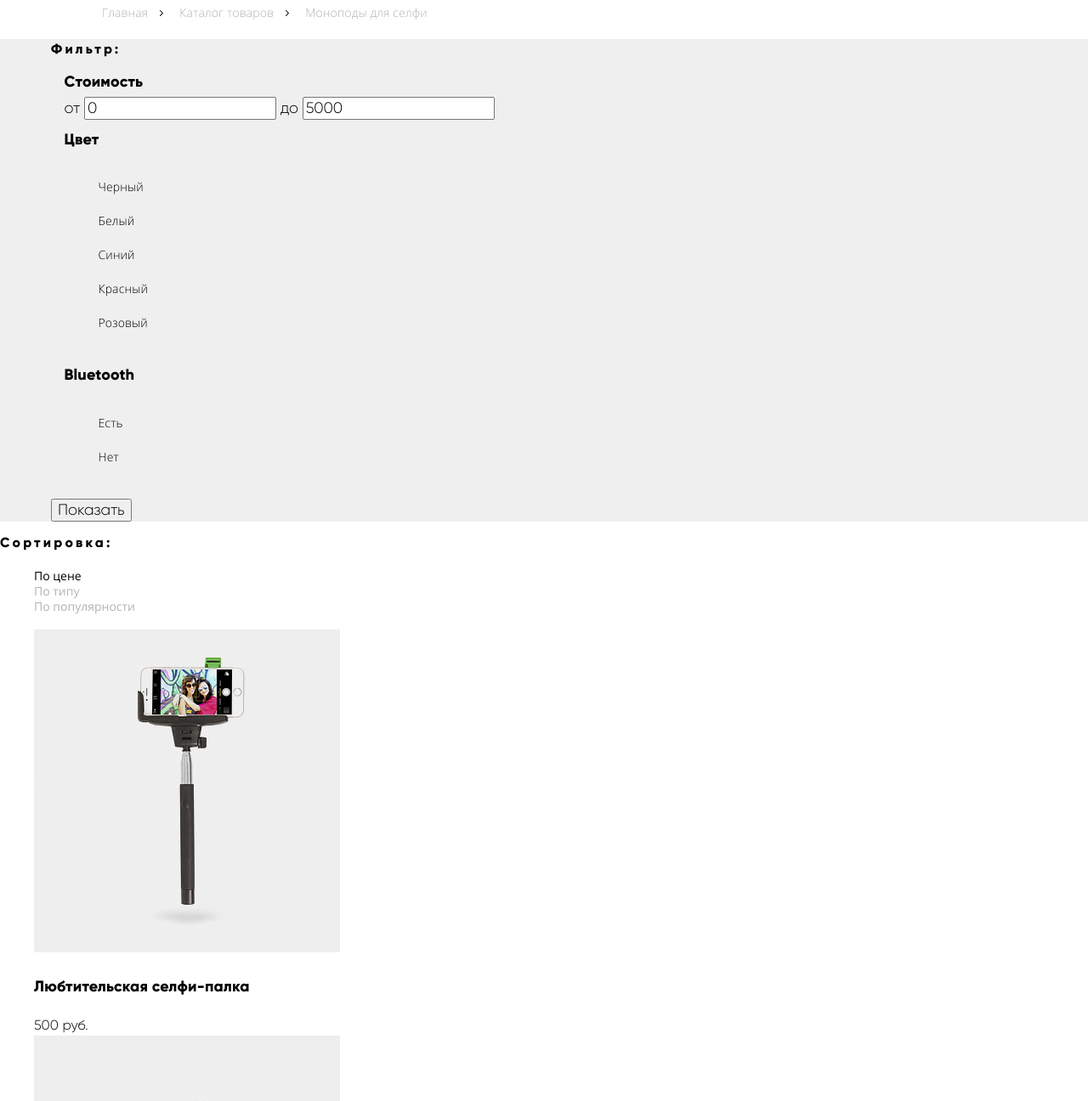
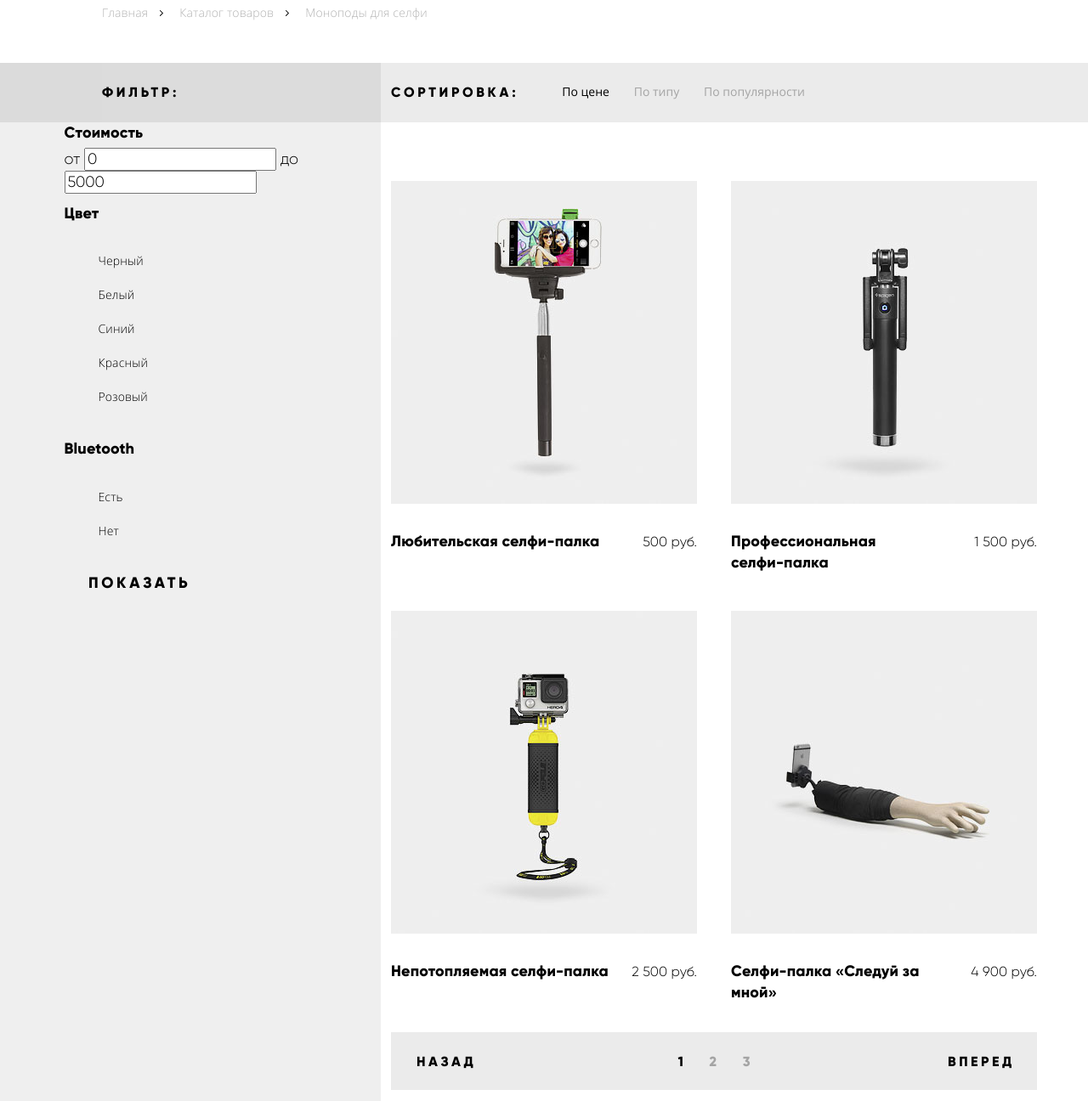
Before and after one commit to loveravel/799215-device, a plain HTML site: page catalog.html in a window 1280 px wide. Shown: the part 331-1627 px from the top of the page at 85% size. Drawn offline with Linux system fonts and the light colour scheme.

Commit message:
Сетки каталога

```diff
--- a/catalog.html
+++ b/catalog.html
@@ -48,9 +48,8 @@
                 </ul>
             </nav>
         </header>
-        <main class="wrapper">
+        <main>
             <div class="container">
-            <div class="container-inner">
                 <h1 class="page-title">Моноподы для селфи</h1>
                 <div class="breadcrumbs">
                     <a href="index.html">Главная</a>
@@ -58,10 +57,22 @@
                     <a class="breadcrumbs-current">Моноподы для селфи</a>
                 </div>
             </div>
+            <div class="catalog-titles-wrapper">
+                <div class="container">
+                <h2 class="filter-nav">Фильтр:</h2>
+                    <section class="sorting-nav">
+                        <h2>Сортировка:</h2>
+                        <div class="sorting-list">
+                            <a class="sorting-current">По цене</a>
+                            <a>По типу</a>
+                            <a>По популярности</a>
                         </div>
-            <div class="wrapper-filters">
-            <section class="filters container">
-                <h2>Фильтр:</h2>
+                    </section>
+                </div>
+            </div>
+            <div class="catalog-wrapper">
+                <div class="container">
+                    <section class="filters">
                         <form class="filter" method="get" action="https://echo.htmlacademy.ru">
                             <fieldset class="filter-item filter-item-price">
                                 <legend class="filter-title">Стоимость</legend>
@@ -115,19 +126,10 @@
                                     </li>
                                 </ul>
                             </fieldset>
-                    <button class="btn" type="submit">Показать</button>
+                            <button class="btn-default" type="submit">Показать</button>
                         </form>
                     </section>
-            </div>
-            <section class="sorting-nav">
-                <h2>Сортировка:</h2>
-                <ul class="sorting-list">
-                    <li class="sorting-current">По цене</li>
-                    <li>По типу</li>
-                    <li>По популярности</li>
-                </ul>
-            </section>
-
+                    <div class="content">
                         <section class="items">
                             <ul class="catalog-items">
                                 <li class="catalog-item">
@@ -135,34 +137,44 @@
                                     <span class="new visually-hidden">New</span>
                                     <a class="btn visually-hidden" href="#">В корзину</a>
                                     <a class="btn-two visually-hidden" href="#">Добавить к сравнению</a>
-                        <h3><a class="item-title" href="catalog-item.html">Любтительская селфи-палка</a></h3>
+                                    <div class="catalog-item-name">
+                                        <h3><a class="item-title" href="catalog-item.html">Любительская селфи-палка</a></h3>
                                         <b>500 руб.</b>
+                                    </div>
                                 </li>
                                 <li class="catalog-item">
                                     <img src="img/item-2.jpg" width="360" height="380" alt="Профессиональная селфи-палка">
                                     <span class="new visually-hidden">New</span>
-                        <a class="btn" href="#">В корзину</a>
-                        <a class="btn-two" href="#">Добавить к сравнению</a>
-                        <h3><a class="item-title" href="catalog-item.html">Профессиональная селфи-палка</a></h3>
+                                    <a class="btn visually-hidden" href="#">В корзину</a>
+                                    <a class="btn-two visually-hidden" href="#">Добавить к сравнению</a>
+                                    <div class="catalog-item-name">
+                                        <h3><a class="item-title" href="catalog-item.html">Профессиональная<br>селфи-палка</a></h3>
                                         <b>1 500 руб.</b>
+                                    </div>
                                 </li>
                                 <li class="catalog-item">
                                     <img src="img/item-3.jpg" width="360" height="380" alt="Непотопляемая селфи-палка">
                                     <span class="new visually-hidden">New</span>
-                        <a class="btn" href="#">В корзину</a>
-                        <a class="btn-two" href="#">Добавить к сравнению</a>
+                                    <a class="btn visually-hidden" href="#">В корзину</a>
+                                    <a class="btn-two visually-hidden" href="#">Добавить к сравнению</a>
+                                    <div class="catalog-item-name">
                                         <h3><a class="item-title" href="catalog-item.html">Непотопляемая селфи-палка</a></h3>
                                         <b>2 500 руб.</b>
+                                    </div>
                                 </li>
                                 <li class="catalog-item">
                                     <img src="img/item-4.jpg" width="360" height="380" alt="Селфи-палка «Следуй за мной»">
-                        <span class="new">New</span>
-                        <a class="btn" href="#">В корзину</a>
-                        <a class="btn-two" href="#">Добавить к сравнению</a>
+                                    <span class="new visually-hidden">New</span>
+                                    <a class="btn visually-hidden" href="#">В корзину</a>
+                                    <a class="btn-two visually-hidden" href="#">Добавить к сравнению</a>
+                                    <div class="catalog-item-name">
                                         <h3><a class="item-title" href="catalog-item.html">Селфи-палка «Следуй за мной»</a></h3>
                                         <b>4 900 руб.</b>
+                                    </div>
                                 </li>
                             </ul>
+                        </section>
+                        <section class="pagination">
                             <ul class="pagination-list">
                                 <li class="pagination-item"><a href="#">Назад</a></li>
                                 <li class="pagination-item pagination-item-current"><a>1</a></li>
@@ -171,9 +183,12 @@
                                 <li class="pagination-item"><a href="#">Вперед</a></li>
                             </ul>
                         </section>
+                    </div>
+                </div>
+            </div>
         </main>
          <div class="wrapper main-footer-wrapper">
-            <footer class="main-footer container">
+            <footer class="main-footer main-footer-inner container">
                     <div class="footer-left">
                         <a class="main-footer-logo" href="index.html">Device</a>
                         <p>г. Москва, ул. Строителей, 15</p>
--- a/css/style.css
+++ b/css/style.css
@@ -33,6 +33,7 @@
 /*---General---*/
 
 body {
+    min-width: 1240px;
     margin: 0;
     padding: 0;
 
@@ -769,6 +770,7 @@ a {
     padding: 0;
     margin-top: 36px;
     margin-bottom: 23px;
+    margin-left: 60px;
     font-size: 47px;
     line-height: 48px;
     font-weight: 800;
@@ -777,6 +779,8 @@ a {
 
 .breadcrumbs {
     display: inline-block;
+    margin-bottom: 41px;
+    margin-left: 60px;
 }
 
 .breadcrumbs a {
@@ -818,16 +822,87 @@ a {
     display: none;
 }
 
-.wrapper-filters {
-    background-color: #efefef;
+.catalog-titles-wrapper {
+    width: 100%;
+    background: linear-gradient(to right,#dbdbdb 0%,#dbdbdb 35%,#ebebeb 35%,#ebebeb 100%);
 }
 
-.filters h2,
-.sorting-nav h2 {
+.catalog-titles-wrapper .container {
+    display: flex;
+    position: relative;
+}
+
+.catalog-titles-wrapper h2 {
+    margin: 0;
+    margin-left: 60px;
     font-size: 16px;
     line-height: 24px;
     font-weight: 800;
-    letter-spacing: 3.2px;
+    letter-spacing: .23em;
+    text-transform: uppercase;
+}
+
+.filter-nav,
+.sorting-nav {
+    padding-top: 23px;
+    padding-bottom: 23px;
+}
+
+.filter-nav {
+    padding-right: 177px;
+    background-color: #dcdcdc;
+}
+
+.sorting-nav {
+    display: flex;
+}
+
+.sorting-nav h2 {
+    margin-left: 72px;
+}
+
+.sorting-list {
+    margin-top: -2px;
+    margin-left: 51px;
+}
+
+.sorting-list a {
+    margin-right: 24px;
+    font-family: "Open Sans";
+    font-size: 14px;
+    line-height: 18px;
+    font-weight: 400;
+    letter-spacing: 0px;
+    color: rgba(0, 0, 0, 0.3);
+}
+
+.sorting-list a:hover,
+.sorttig-list a:focus {
+    color: rgba(0, 0, 0, 0.6);
+}
+
+.sorting-list a:active {
+    color: #000000;
+}
+
+.sorting-list .sorting-current {
+    color: #000000;
+}
+
+.catalog-wrapper {
+    width: 100%;
+    background: linear-gradient(to right,#efefef 0%,#efefef 35%,#fff 35%,#fff 100%);
+}
+
+.catalog-wrapper .container {
+    display: flex;
+}
+
+.filters {
+    display: flex;
+    min-width: 328px;
+    margin-right: 72px;
+    background-color: #efefef;
 }
 
 .filters fieldset {
@@ -858,30 +933,49 @@ a {
     color: #a6a6a6;
 }
 
-.sorting-list li {
-    font-family: "Open Sans";
-    font-size: 14px;
-    line-height: 18px;
-    font-weight: 400;
-    letter-spacing: 0px;
-    color: rgba(0, 0, 0, 0.3);
+.filter button {
+    margin-bottom: 663px;
 }
 
-.sorting-list li:hover,
-.sorttig-list li:focus {
-    color: rgba(0, 0, 0, 0.6);
+.content {
+    position: relative;
 }
 
-.sorting-list li:active {
-    color: #000000;
-}
-
-.sorting-list .sorting-current {
-    color: #000000;
+.items {
+    margin-top: 69px;
 }
 
 .catalog-items {
+    display: flex;
+    flex-wrap: wrap;
+    margin: 0;
+    padding: 0;
     list-style: none;
+}
+
+.catalog-item {
+    margin-right: 40px;
+}
+
+.catalog-item:nth-child(2n) {
+    margin-right: 0;
+}
+
+.catalog-item img {
+    margin-bottom: 25px;
+}
+
+.catalog-item-name {
+    position: relative;
+    min-width: 360px;
+    margin-bottom: 45px;
+}
+
+.catalog-item-name h3 {
+    max-width: 260px;
+    margin: 0;
+    padding: 0;
+    margin-right: 20px;
 }
 
 .item-title {
@@ -892,7 +986,11 @@ a {
     color: #000000;
 }
 
-.catalog-item b {
+.catalog-item-name b {
+    position: absolute;
+    right: 0px;
+    top: 2px;
+    margin-right: 0;
     font-size: 16px;
     line-height: 24px;
     font-weight: 300;
@@ -925,16 +1023,49 @@ a {
     color: rgba(0, 0, 0, 0.2);
 }
 
+.pagination {
+    margin-top: -10px;
+    min-width: 760px;
+
+    background-color: rgba(0, 0, 0, 0.08);
+}
+
 .pagination-list {
+    display: flex;
+    justify-content: space-between;
     list-style: none;
-    background-color: rgba(0, 0, 0, 0.08);
+    margin: 0;
+    padding: 0;
+}
+
+.pagination-item:not(:last-child):not(:first-child) {
+    padding: 0 11px;
+}
+
+.pagination-list a {
+    display: inline-block;
+    padding-top: 23px;
+    padding-bottom: 21px;
+}
+
+.pagination-list li:first-child a {
+    padding-left: 30px;
+    padding-right: 30px;
+    margin-right: 191px;
+}
+
+.pagination-list li:last-child a {
+    padding-left: 30px;
+    padding-right: 26px;
+    margin-left: 183px;
 }
 
 .pagination-item a {
     font-size: 16px;
     line-height: 24px;
     font-weight: 800;
-    letter-spacing: 3.2px;
+    letter-spacing: .22em;
+    text-transform: uppercase;
     color: rgba(0, 0, 0, 0.3);
 }
 
@@ -974,6 +1105,10 @@ a {
     margin-top: 90px;
     margin-bottom: 0;
     color: #ffffff;
+}
+
+.main-footer-inner {
+    margin-top: 0;
 }
 
 .main-footer-wrapper {
```
Lines whose indentation alone changed are shown as unchanged.
